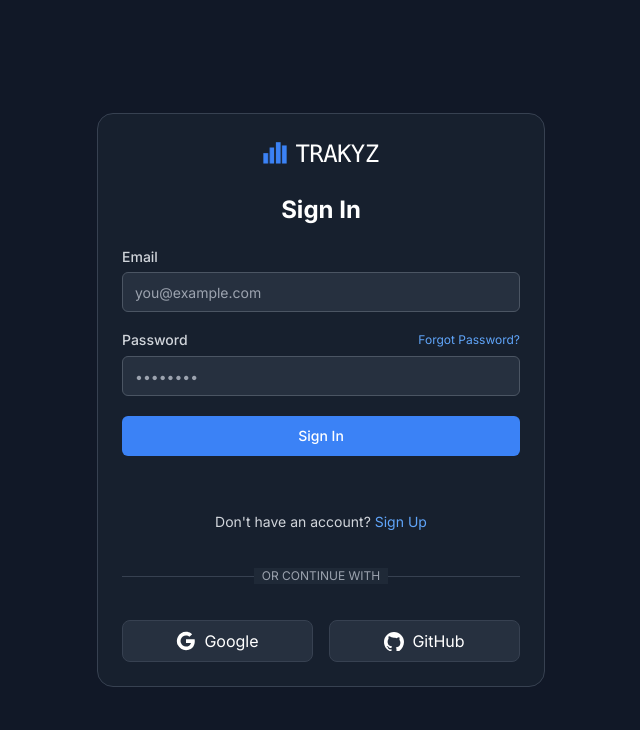
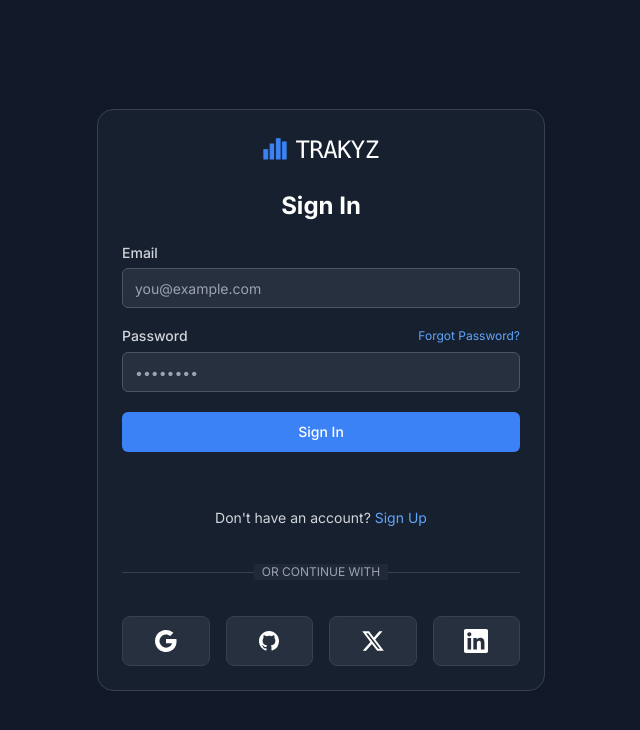
Before and after one commit to viniarski/trakyz, a Next.js app: page /sign-in in a window 1280 px wide. Shown: the top 730 px of the page, without its empty margins (319-959 px from the left). Built offline with nearby package versions, Linux system fonts and the light colour scheme; no server answers.

Commit message:
add sign in X and LinkedIn + page header styling

```diff
--- a/app/(auth)/oauth-signin.tsx
+++ b/app/(auth)/oauth-signin.tsx
@@ -66,10 +66,10 @@
       provider="google"
       className={
         className ||
-        "flex items-center justify-center gap-2 p-2 border border-gray-700 bg-gray-700/50 rounded-lg hover:bg-gray-700 transition-colors text-white"
+        "flex items-center justify-center p-3 border border-gray-700 bg-gray-700/50 rounded-lg hover:bg-gray-700 transition-colors text-white"
       }
     >
-      <svg className="w-5 h-5" viewBox="0 0 24 24">
+      <svg className="w-6 h-6" viewBox="0 0 24 24">
         <path
           fill="currentColor"
           d="M22.56 12.25c0-.78-.07-1.53-.2-2.25H12v4.26h5.92c-.26 1.37-1.04 2.53-2.21 3.31v2.77h3.57c2.08-1.92 3.28-4.74 3.28-8.09z"
@@ -87,7 +87,7 @@
           d="M12 5.38c1.62 0 3.06.56 4.21 1.64l3.15-3.15C17.45 2.09 14.97 1 12 1 7.7 1 3.99 3.47 2.18 7.07l3.66 2.84c.87-2.6 3.3-4.53 6.16-4.53z"
         />
       </svg>
-      Google
+      <span className="sr-only">Google</span>
     </OAuthProvider>
   );
 }
@@ -98,22 +98,65 @@
       provider="github"
       className={
         className ||
-        "flex items-center justify-center gap-2 p-2 border border-gray-700 bg-gray-700/50 rounded-lg hover:bg-gray-700 transition-colors text-white"
+        "flex items-center justify-center p-3 border border-gray-700 bg-gray-700/50 rounded-lg hover:bg-gray-700 transition-colors text-white"
       }
     >
       <svg
         xmlns="http://www.w3.org/2000/svg"
-        className="h-5 w-5"
-        viewBox="0 0 20 20"
+        className="h-6 w-6"
+        viewBox="0 0 24 24"
         fill="currentColor"
       >
         <path
           fillRule="evenodd"
-          d="M10 1C4.477 1 0 5.477 0 11c0 4.418 2.865 8.166 6.839 9.489.5.092.682-.217.682-.482 0-.237-.008-.866-.013-1.7-2.782.603-3.369-1.338-3.369-1.338-.454-1.152-1.11-1.459-1.11-1.459-.908-.619.069-.607.069-.607 1.003.07 1.531 1.03 1.531 1.03.892 1.529 2.341 1.088 2.91.832.092-.647.349-1.086.635-1.337-2.22-.253-4.555-1.11-4.555-4.943 0-1.091.39-1.984 1.029-2.683-.103-.253-.446-1.27.098-2.647 0 0 .84-.269 2.75 1.022A9.578 9.578 0 0110 6.836c.85.004 1.705.114 2.504.336 1.909-1.29 2.747-1.022 2.747-1.022.546 1.377.203 2.394.1 2.647.64.699 1.028 1.592 1.028 2.683 0 3.841-2.337 4.687-4.565 4.934.359.309.678.919.678 1.852 0 1.336-.012 2.415-.012 2.743 0 .267.18.578.688.48C17.137 19.163 20 15.418 20 11c0-5.523-4.477-10-10-10z"
-          clipRule="evenodd"
+          d="M12 2C6.477 2 2 6.484 2 12.017c0 4.425 2.865 8.18 6.839 9.504.5.092.682-.217.682-.483 0-.237-.008-.868-.013-1.703-2.782.605-3.369-1.343-3.369-1.343-.454-1.158-1.11-1.466-1.11-1.466-.908-.62.069-.608.069-.608 1.003.07 1.531 1.032 1.531 1.032.892 1.53 2.341 1.088 2.91.832.092-.647.35-1.088.636-1.338-2.22-.253-4.555-1.113-4.555-4.951 0-1.093.39-1.988 1.029-2.688-.103-.253-.446-1.272.098-2.65 0 0 .84-.27 2.75 1.026A9.564 9.564 0 0112 6.844c.85.004 1.705.115 2.504.337 1.909-1.296 2.747-1.027 2.747-1.027.546 1.379.202 2.398.1 2.651.64.7 1.028 1.595 1.028 2.688 0 3.848-2.339 4.695-4.566 4.943.359.309.678.92.678 1.855 0 1.338-.012 2.419-.012 2.747 0 .268.18.58.688.482A10.019 10.019 0 0022 12.017C22 6.484 17.522 2 12 2z"
         />
       </svg>
-      GitHub
+      <span className="sr-only">GitHub</span>
     </OAuthProvider>
   );
 }
+
+export function TwitterSignIn({ className }: { className?: string }) {
+  return (
+    <OAuthProvider
+      provider="twitter"
+      className={
+        className ||
+        "flex items-center justify-center p-3 border border-gray-700 bg-gray-700/50 rounded-lg hover:bg-gray-700 transition-colors text-white"
+      }
+    >
+      <svg
+        xmlns="http://www.w3.org/2000/svg"
+        className="h-6 w-6"
+        viewBox="0 0 24 24"
+        fill="currentColor"
+      >
+        <path d="M18.244 2.25h3.308l-7.227 8.26 8.502 11.24H16.17l-5.214-6.817L4.99 21.75H1.68l7.73-8.835L1.254 2.25H8.08l4.713 6.231zm-1.161 17.52h1.833L7.084 4.126H5.117z"/>
+      </svg>
+      <span className="sr-only">X (Twitter)</span>
+    </OAuthProvider>
+  );
+}
+
+export function LinkedInSignIn({ className }: { className?: string }) {
+  return (
+    <OAuthProvider
+      provider="linkedin"
+      className={
+        className ||
+        "flex items-center justify-center p-3 border border-gray-700 bg-gray-700/50 rounded-lg hover:bg-gray-700 transition-colors text-white"
+      }
+    >
+      <svg
+        xmlns="http://www.w3.org/2000/svg"
+        className="h-6 w-6"
+        viewBox="0 0 24 24"
+        fill="currentColor"
+      >
+        <path d="M20.447 20.452h-3.554v-5.569c0-1.328-.027-3.037-1.852-3.037-1.853 0-2.136 1.445-2.136 2.939v5.667H9.351V9h3.414v1.561h.046c.477-.9 1.637-1.85 3.37-1.85 3.601 0 4.267 2.37 4.267 5.455v6.286zM5.337 7.433c-1.144 0-2.063-.926-2.063-2.065 0-1.138.92-2.063 2.063-2.063 1.14 0 2.064.925 2.064 2.063 0 1.139-.925 2.065-2.064 2.065zm1.782 13.019H3.555V9h3.564v11.452zM22.225 0H1.771C.792 0 0 .774 0 1.729v20.542C0 23.227.792 24 1.771 24h20.454C23.2 24 24 23.227 24 22.271V1.729C24 .774 23.2 0 22.225 0z"/>
+      </svg>
+      <span className="sr-only">LinkedIn</span>
+    </OAuthProvider>
+  );
+}
--- a/app/(auth)/sign-in/page.tsx
+++ b/app/(auth)/sign-in/page.tsx
@@ -6,7 +6,7 @@
 import { Input } from "@/components/ui/input";
 import { Label } from "@/components/ui/label";
 import Link from "next/link";
-import { GoogleSignIn, GithubSignIn } from "../oauth-signin";
+import { GoogleSignIn, GithubSignIn, TwitterSignIn, LinkedInSignIn } from "../oauth-signin";
 
 export default async function Login(props: { searchParams: Promise<Message> }) {
   const searchParams = await props.searchParams;
@@ -80,9 +80,11 @@
           </div>
         </div>
 
-        <div className="grid grid-cols-2 gap-4">
+        <div className="grid grid-cols-4 gap-4">
           <GoogleSignIn />
           <GithubSignIn />
+          <TwitterSignIn />
+          <LinkedInSignIn />
         </div>
       </form>
     </>
--- a/app/(auth)/sign-up/page.tsx
+++ b/app/(auth)/sign-up/page.tsx
@@ -6,7 +6,7 @@
 import { Input } from "@/components/ui/input";
 import { Label } from "@/components/ui/label";
 import Link from "next/link";
-import { GoogleSignIn, GithubSignIn } from "../oauth-signin";
+import { GoogleSignIn, GithubSignIn, TwitterSignIn, LinkedInSignIn } from "../oauth-signin";
 
 export default async function Signup(props: {
   searchParams: Promise<Message>;
@@ -83,9 +83,11 @@
           </div>
         </div>
 
-        <div className="grid grid-cols-2 gap-4">
+        <div className="grid grid-cols-4 gap-4">
           <GoogleSignIn />
           <GithubSignIn />
+          <TwitterSignIn />
+          <LinkedInSignIn />
         </div>
 
         <p className="text-xxs text-gray-400 text-center mt-4">
--- a/components/ui/navigation.tsx
+++ b/components/ui/navigation.tsx
@@ -9,7 +9,7 @@
   return (
     <div className="mb-8 px-4">
       <Link
-        href="/dashboard"
+        href="/"
         className="inline-flex items-center gap-2 text-[var(--text-secondary)] hover:text-[var(--text-primary)] transition-colors"
       >
         <ArrowLeft className="h-5 w-5" />
--- a/components/ui/page-header.tsx
+++ b/components/ui/page-header.tsx
@@ -12,6 +12,8 @@
   className?: string;
   titleClassName?: string;
   descriptionClassName?: string;
+  showDecorativeLine?: boolean;
+  decorativeLineClassName?: string;
 }
 
 export default function PageHeader({
@@ -19,11 +21,16 @@
   description,
   className = "mb-12",
   titleClassName = "text-4xl font-bold text-[var(--text-primary)] mb-4",
-  descriptionClassName = "text-lg text-[var(--text-secondary)]"
+  descriptionClassName = "text-lg text-[var(--text-secondary)]",
+  showDecorativeLine = true,
+  decorativeLineClassName = "h-0.5 w-24 bg-[var(--accent-primary)] mt-2 mb-4 rounded-full opacity-80"
 }: PageHeaderProps) {
   return (
     <div className={className}>
       <h1 className={titleClassName}>{title}</h1>
+      {showDecorativeLine && (
+        <div className={decorativeLineClassName}></div>
+      )}
       {description && (
         typeof description === 'string'
           ? <p className={descriptionClassName}>{description}</p>
```
